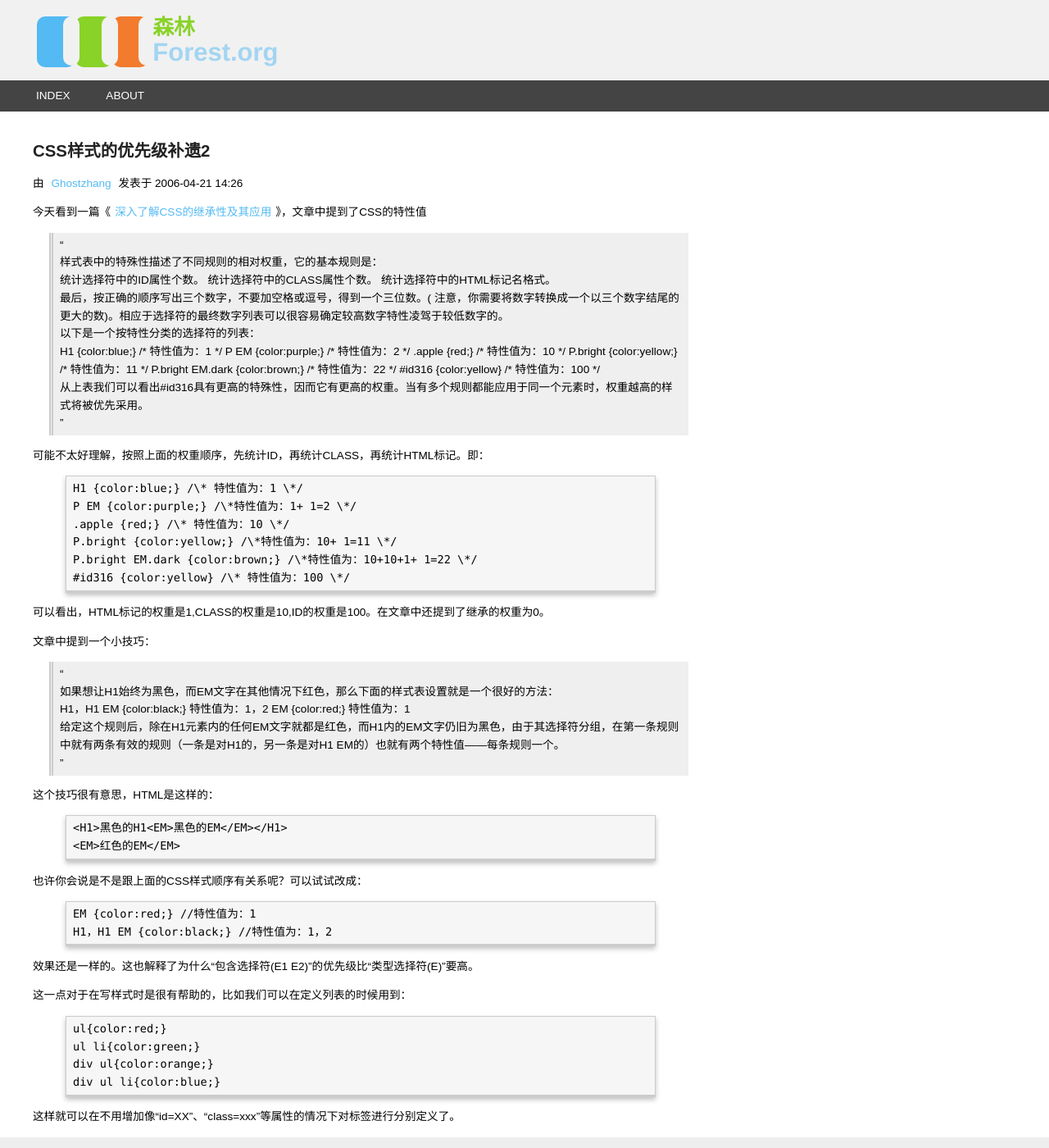
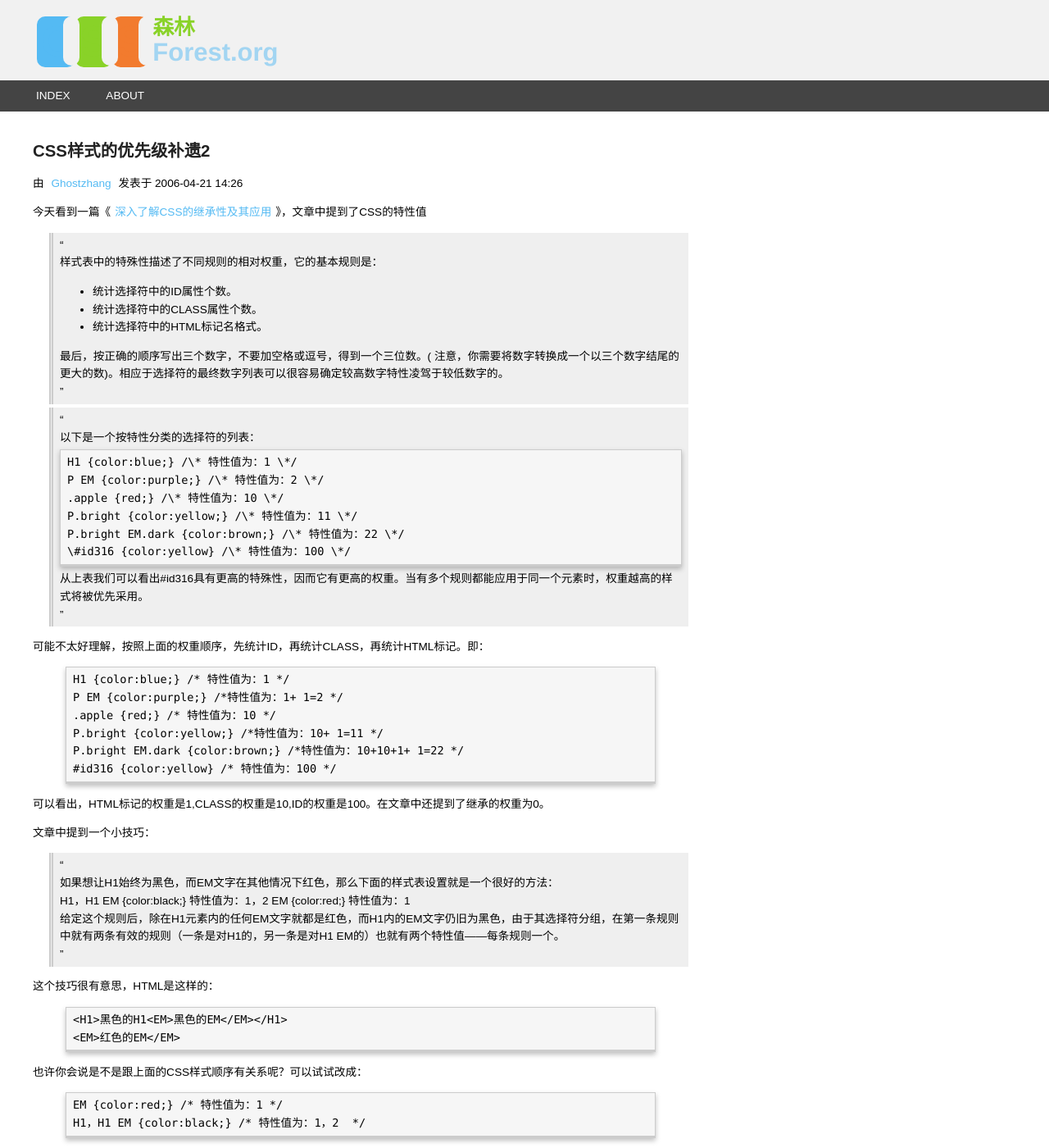
Before and after one commit to ghostzhang/ghostzhang.github.io, a Jekyll site: the page built from _posts/技术研究/2006-04-21-CSS样式的优先级补遗2.md, in a window 1280 px wide and 1400 px high. Shown: the whole window at 82% size. Built offline with Jekyll 4.4.1, drawn with Linux system fonts in a browser that asks for light colours; comment, search, counter and statistics services are not loaded; grey boxes are pictures that could not be loaded.

Commit message:
更新文章

```diff
--- a/_posts/技术研究/2006-04-21-CSS样式的优先级补遗2.md
+++ b/_posts/技术研究/2006-04-21-CSS样式的优先级补遗2.md
@@ -13,32 +13,32 @@ tags: CSS 优先级
 
 > 样式表中的特殊性描述了不同规则的相对权重，它的基本规则是：
 >
-> 统计选择符中的ID属性个数。
-> 统计选择符中的CLASS属性个数。
-> 统计选择符中的HTML标记名格式。
+> - 统计选择符中的ID属性个数。
+> - 统计选择符中的CLASS属性个数。
+> - 统计选择符中的HTML标记名格式。
 >
 > 最后，按正确的顺序写出三个数字，不要加空格或逗号，得到一个三位数。( 注意，你需要将数字转换成一个以三个数字结尾的更大的数)。相应于选择符的最终数字列表可以很容易确定较高数字特性凌驾于较低数字的。
->
+
 > 以下是一个按特性分类的选择符的列表：
 >
->    H1 {color:blue;} /\* 特性值为：1 \*/
->    P EM {color:purple;} /\* 特性值为：2 \*/
->    .apple {red;} /\* 特性值为：10 \*/
->    P.bright {color:yellow;} /\* 特性值为：11 \*/
->    P.bright EM.dark {color:brown;} /\* 特性值为：22 \*/
->    #id316 {color:yellow} /\* 特性值为：100 \*/
+    H1 {color:blue;} /\* 特性值为：1 \*/
+    P EM {color:purple;} /\* 特性值为：2 \*/
+    .apple {red;} /\* 特性值为：10 \*/
+    P.bright {color:yellow;} /\* 特性值为：11 \*/
+    P.bright EM.dark {color:brown;} /\* 特性值为：22 \*/
+    \#id316 {color:yellow} /\* 特性值为：100 \*/
 >
 > 从上表我们可以看出\#id316具有更高的特殊性，因而它有更高的权重。当有多个规则都能应用于同一个元素时，权重越高的样式将被优先采用。
 
 可能不太好理解，按照上面的权重顺序，先统计ID，再统计CLASS，再统计HTML标记。即：
 
 {% highlight css %}
-H1 {color:blue;} /\* 特性值为：1 \*/
-P EM {color:purple;} /\*特性值为：1+ 1=2 \*/
-.apple {red;} /\* 特性值为：10 \*/
-P.bright {color:yellow;} /\*特性值为：10+ 1=11 \*/
-P.bright EM.dark {color:brown;} /\*特性值为：10+10+1+ 1=22 \*/
-#id316 {color:yellow} /\* 特性值为：100 \*/
+H1 {color:blue;} /* 特性值为：1 */
+P EM {color:purple;} /*特性值为：1+ 1=2 */
+.apple {red;} /* 特性值为：10 */
+P.bright {color:yellow;} /*特性值为：10+ 1=11 */
+P.bright EM.dark {color:brown;} /*特性值为：10+10+1+ 1=22 */
+#id316 {color:yellow} /* 特性值为：100 */
 {% endhighlight %}
 
 可以看出，HTML标记的权重是1,CLASS的权重是10,ID的权重是100。在文章中还提到了继承的权重为0。
@@ -64,8 +64,8 @@ P.bright EM.dark {color:brown;} /\*特性值为：10+10+1+ 1=22 \*/
 也许你会说是不是跟上面的CSS样式顺序有关系呢？可以试试改成：
 
 {% highlight css %}
-EM {color:red;} //特性值为：1
-H1，H1 EM {color:black;} //特性值为：1，2
+EM {color:red;} /* 特性值为：1 */
+H1，H1 EM {color:black;} /* 特性值为：1，2  */
 {% endhighlight %}
 
 效果还是一样的。这也解释了为什么“包含选择符(E1 E2)”的优先级比“类型选择符(E)”要高。
```
